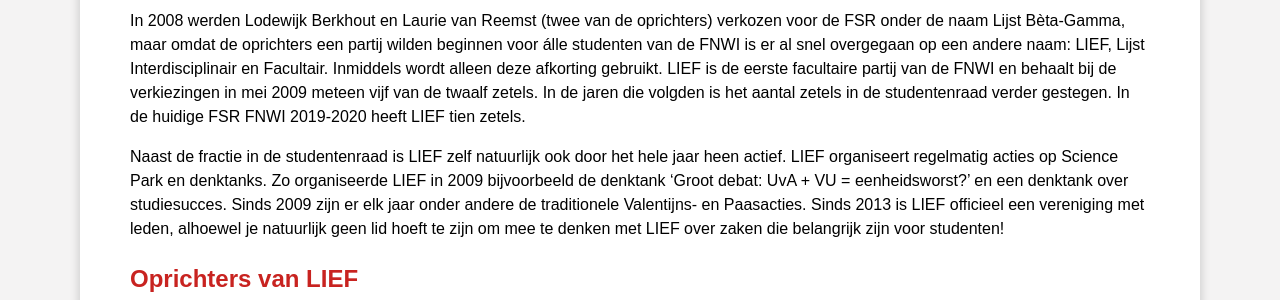
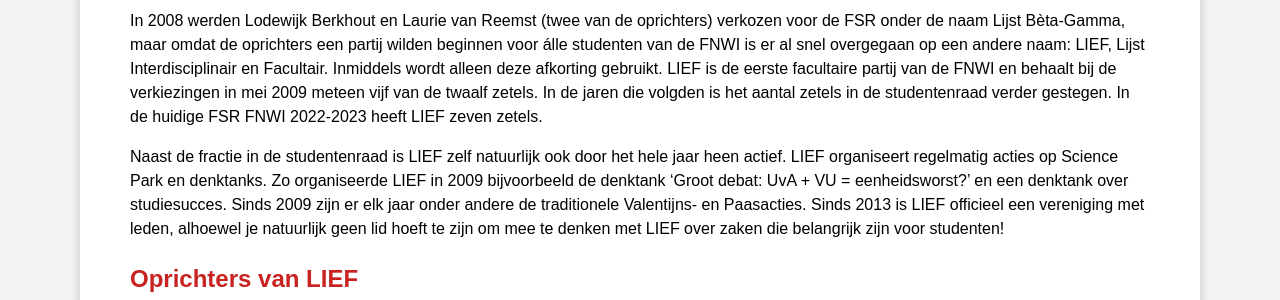
Before and after one commit to liefnwi/liefnwi.github.io, a Jekyll site: the page built from over-ons/geschiedenis.md, in a window 1280 px wide. Shown: the part 232-532 px from the top of the page. Built offline with Jekyll 4.4.1, drawn with Linux system fonts in a browser that asks for light colours; nearby versions of some CDN libraries; our own code applies the rules of GitHub Pages for plain Markdown files.

Commit message:
Update geschiedenis.md (#4)

```diff
--- a/over-ons/geschiedenis.md
+++ b/over-ons/geschiedenis.md
@@ -3,7 +3,7 @@
 
 # Geschiedenis
 
-In 2008 werden Lodewijk Berkhout en Laurie van Reemst (twee van de oprichters) verkozen voor de FSR onder de naam Lijst Bèta-Gamma, maar omdat de oprichters een partij wilden beginnen voor álle studenten van de FNWI is er al snel overgegaan op een andere naam: LIEF, Lijst Interdisciplinair en Facultair. Inmiddels wordt alleen deze afkorting gebruikt. LIEF is de eerste facultaire partij van de FNWI en behaalt bij de verkiezingen in mei 2009 meteen vijf van de twaalf zetels. In de jaren die volgden is het aantal zetels in de studentenraad verder gestegen. In de huidige FSR FNWI 2019-2020 heeft LIEF tien zetels.
+In 2008 werden Lodewijk Berkhout en Laurie van Reemst (twee van de oprichters) verkozen voor de FSR onder de naam Lijst Bèta-Gamma, maar omdat de oprichters een partij wilden beginnen voor álle studenten van de FNWI is er al snel overgegaan op een andere naam: LIEF, Lijst Interdisciplinair en Facultair. Inmiddels wordt alleen deze afkorting gebruikt. LIEF is de eerste facultaire partij van de FNWI en behaalt bij de verkiezingen in mei 2009 meteen vijf van de twaalf zetels. In de jaren die volgden is het aantal zetels in de studentenraad verder gestegen. In de huidige FSR FNWI 2022-2023 heeft LIEF zeven zetels.
 
 Naast de fractie in de studentenraad is LIEF zelf natuurlijk ook door het hele jaar heen actief. LIEF organiseert regelmatig acties op Science Park en denktanks. Zo organiseerde LIEF in 2009 bijvoorbeeld de denktank ‘Groot debat: UvA + VU = eenheidsworst?’ en een denktank over studiesucces. Sinds 2009 zijn er elk jaar onder andere de traditionele Valentijns- en Paasacties. Sinds 2013 is LIEF officieel een vereniging met leden, alhoewel je natuurlijk geen lid hoeft te zijn om mee te denken met LIEF over zaken die belangrijk zijn voor studenten!
 
```
